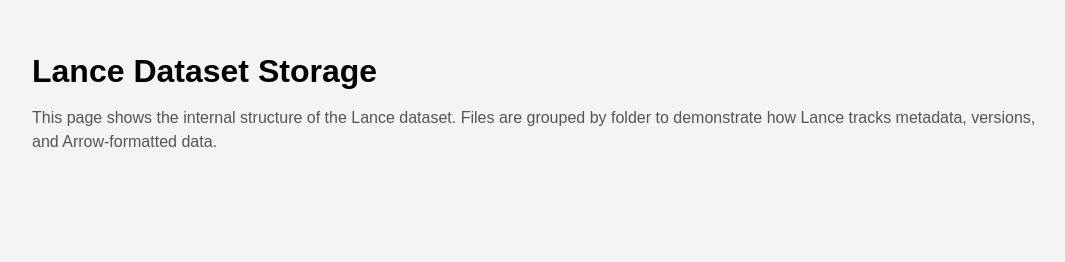
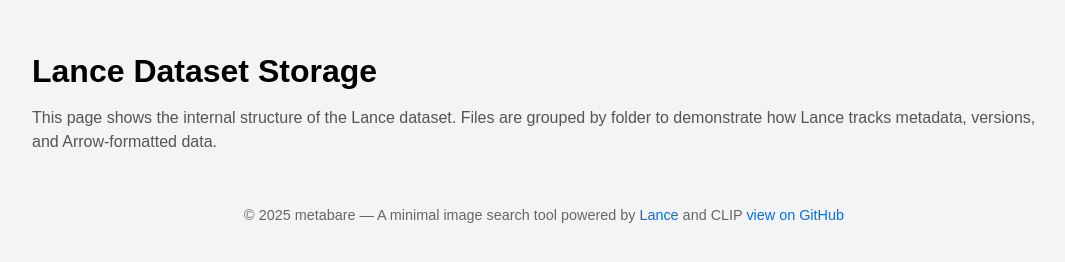
Before and after one commit to gordonmurray/metabare.com, a plain HTML site: page apps/frontend/storage.html in a window 1280 px wide. Shown: the whole page, without its empty margins (96-1161 px from the left). Drawn offline with Linux system fonts and the light colour scheme; no server answers.

Commit message:
Sort recent files, update the footer

```diff
--- a/apps/frontend/storage.html
+++ b/apps/frontend/storage.html
@@ -24,6 +24,17 @@
     </div>
 
     <script src="storage.js"></script>
+
+    <footer style="text-align: center; padding: 2em 0; font-size: 0.9em; color: #666;">
+        © <span id="year"></span> metabare — A minimal image search tool powered by <a
+            href="https://github.com/lancedb/lance" target="_blank" rel="noopener"
+            style="color: #0070f3; text-decoration: none;">Lance</a> and CLIP <a
+            href="https://github.com/gordonmurray/metabare.com" target="_blank" rel="noopener"
+            style="color: #0070f3; text-decoration: none;">view on GitHub</a>
+    </footer>
+    <script>
+        document.getElementById('year').textContent = new Date().getFullYear();
+    </script>
 </body>
 
 </html>
```
Also changed, not shown: 1 other file.
